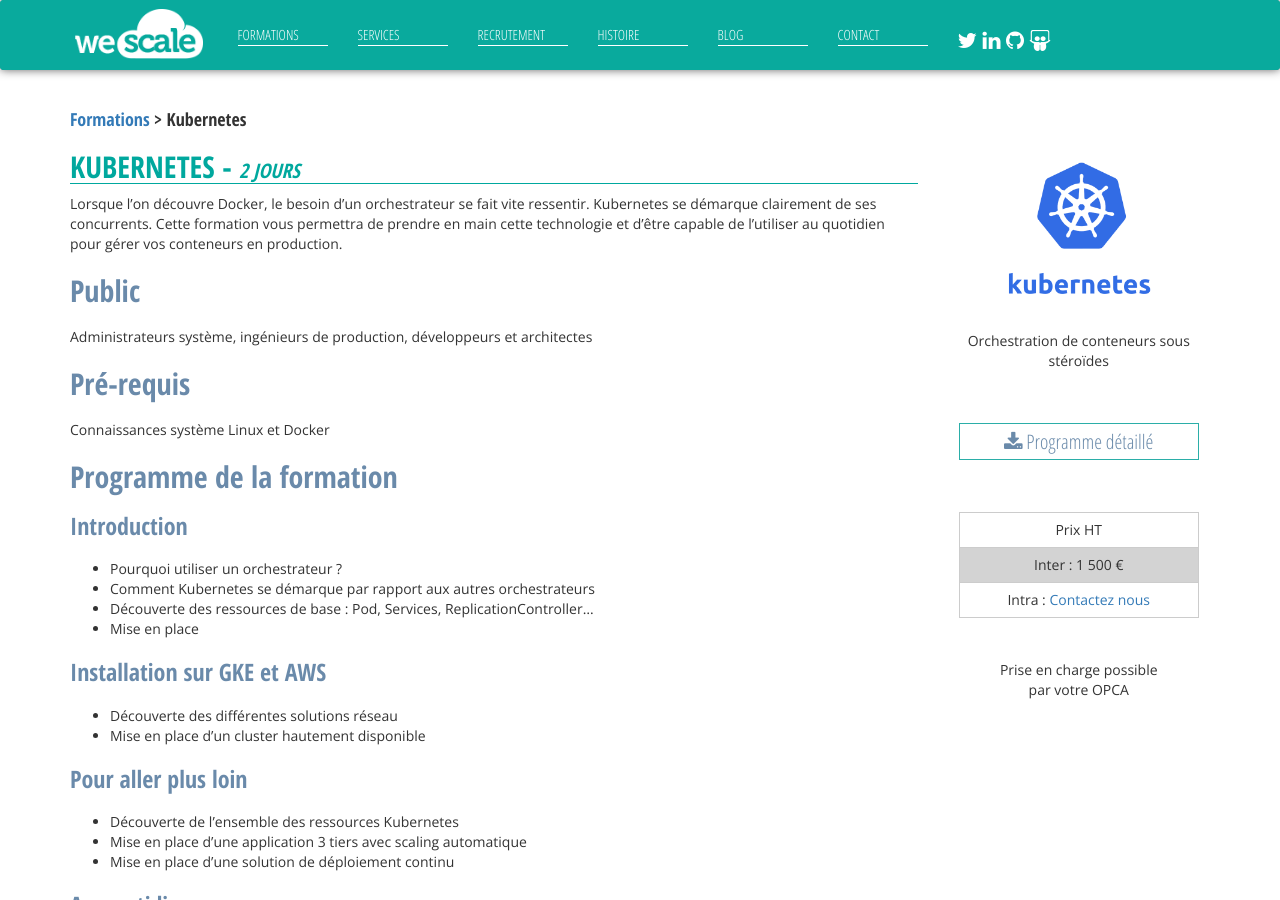
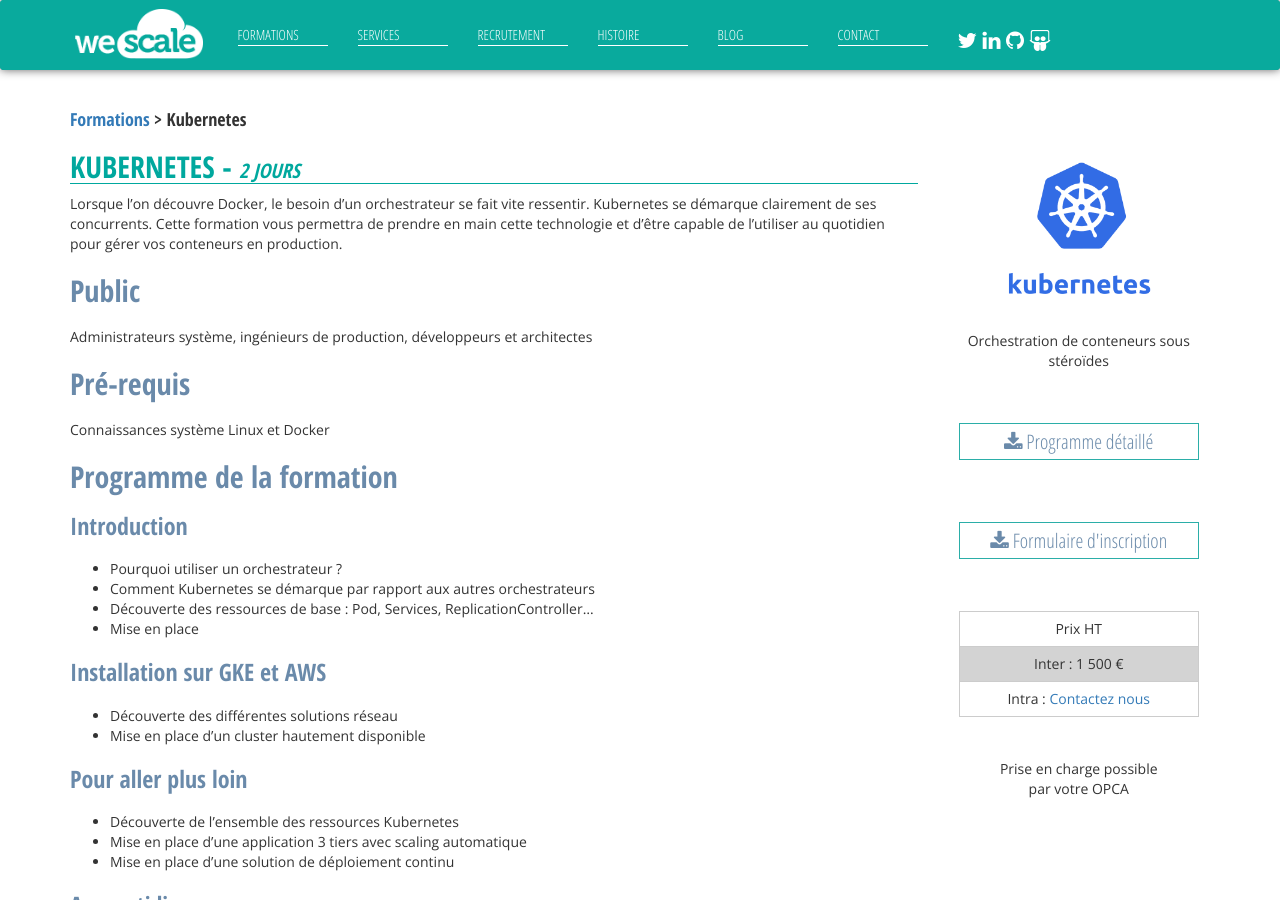
Before and after one commit to wescale/wescale-site, a Jekyll site: the page built from _formations/Kubernetes.md, in a window 1280 px wide and 900 px high. Built offline with Jekyll 4.4.1, drawn with Linux system fonts in a browser that asks for light colours; nearby versions of some CDN libraries; comment, search, counter and statistics services are not loaded.

Commit message:
add block and link formulaire_inscription

```diff
--- a/_layouts/formation.html
+++ b/_layouts/formation.html
@@ -26,6 +26,11 @@
               </div>
 
               <div class="formation-block">
+                <a href="{{"/pdf/formulaire_inscription.pdf"| relative_url}}" class="button"><i class="fa fa-download" aria-hidden="true"></i>
+ Formulaire d'inscription</a>
+              </div>
+
+              <div class="formation-block">
                 <table>
                   <tbody>
                     <tr class="su-even">
```
